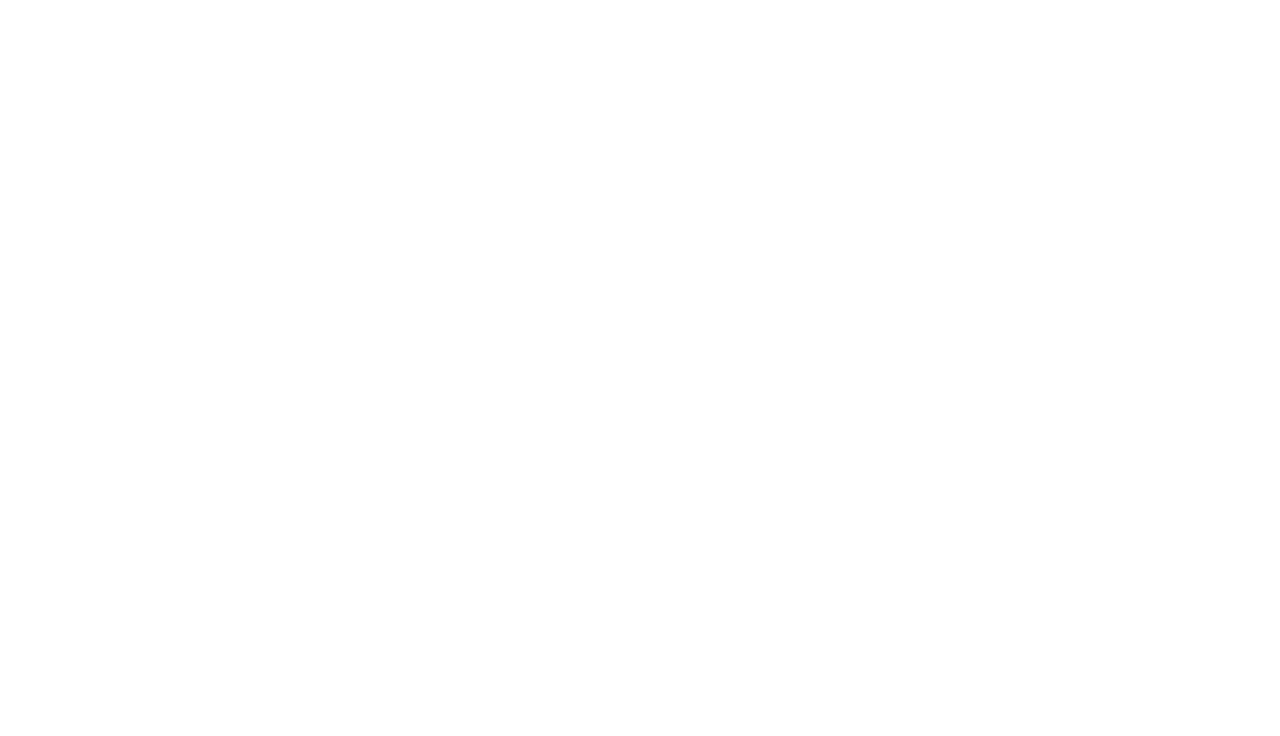
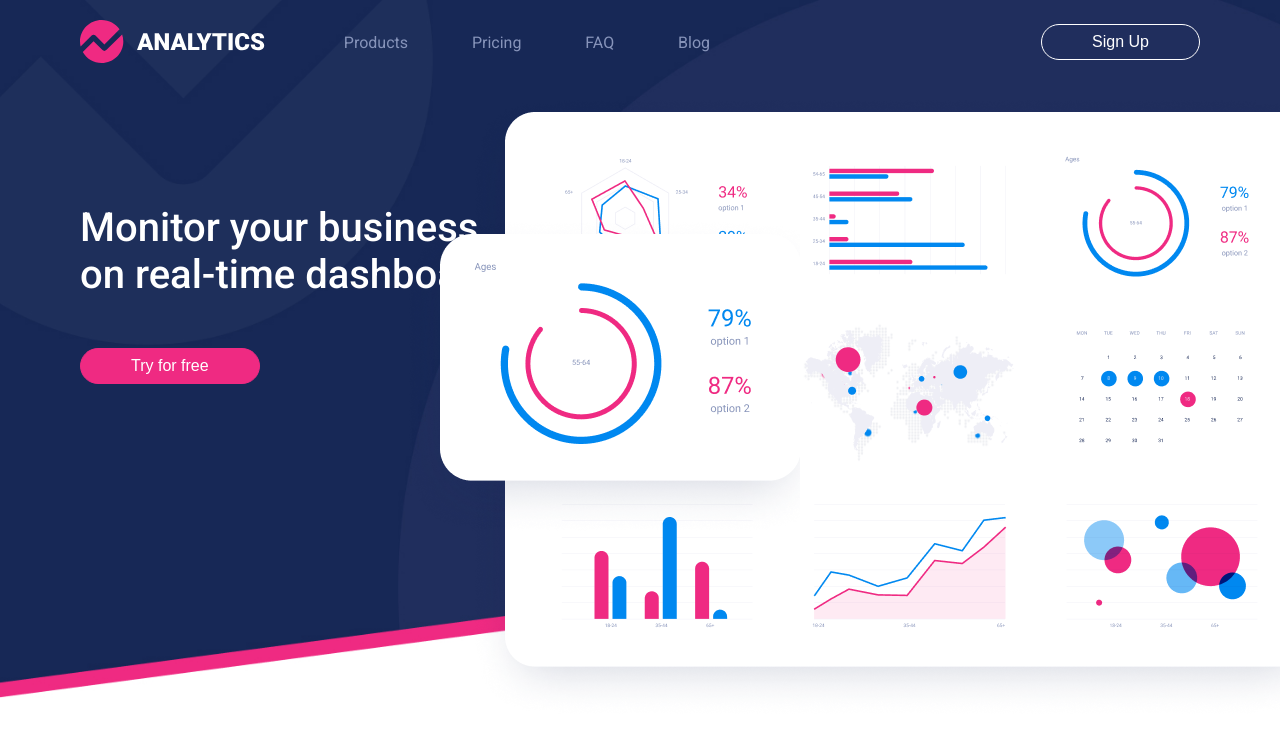
Before and after one commit to zaynlannister/analytics, a website built with Vite: page index.html in a window 1280 px wide. Built offline with nearby package versions, Linux system fonts and the light colour scheme.

Commit message:
finish header

```diff
--- a/index.html
+++ b/index.html
@@ -7,6 +7,28 @@
     <title>Analytics</title>
   </head>
   <body>
+    <div class="header">
+      <div class="container">
+        <div class="header__nav">
+          <div class="header__nav-links">
+            <div class="header__nav-logo"><img src="src/images/logo.svg"></div>
+            <a href="#">Products</a>
+            <a href="#">Pricing</a>
+            <a href="#">FAQ</a>
+            <a href="#">Blog</a>
+          </div>
+          <div class="header__nav-registration">
+            <button class="primary-button">Sign Up</button>
+          </div>
+        </div>
+        <div class="header__content">
+          <div class="header__content-text">Monitor your business on real-time dashboard</div>
+          <div class="header__content-button">
+            <button class="secondary-button">Try for free</button>
+          </div>
+        </div>
+      </div>
+    </div>
 
     <script type="module" src="/src/js/app.js"></script>
   </body>
--- a/src/scss/app.scss
+++ b/src/scss/app.scss
@@ -0,0 +1,3 @@
+@import "/src/scss/font";
+@import "/src/scss/main";
+@import "/src/scss/header";
--- /dev/null
+++ b/src/scss/font.scss
@@ -0,0 +1 @@
+@import url('https://fonts.googleapis.com/css2?family=Roboto:wght@400;500;700&display=swap');
--- /dev/null
+++ b/src/scss/header.scss
@@ -0,0 +1,66 @@
+.header {
+  background-image: url("/src/images/header-bg.jpg");
+  background-repeat: no-repeat;
+  background-size: cover;
+  padding: 20px 0 320px;
+  color: #fff;
+  background-position: bottom;
+
+  &::before {
+    position: absolute;
+    content: "";
+    background-image: url("/src/images/graph1.png");
+    background-repeat: no-repeat;
+    width: 810px;
+    height: 624px;
+    right: 0;
+    top: 95px;
+  }
+
+  &::after {
+    position: absolute;
+    content: "";
+    background-image: url("/src/images/chart2.png");
+    background-repeat: no-repeat;
+    width: 398px;
+    height: 340px;
+    right: 480px;
+    top: 215px;
+  }
+
+  &__nav {
+    display: flex;
+    justify-content: space-between;
+    align-items: center;
+
+    &-logo {
+      user-select: none;
+      height: 44px;
+
+      & img {
+        width: 200px;
+      }
+    }
+
+    &-links {
+      width: 630px;
+      display: flex;
+      justify-content: space-between;
+      align-items: center;
+    }
+  }
+
+  &__content {
+    width: 418px;
+    margin-top: 140px;
+
+    &-text {
+      font-size: 40px;
+      font-weight: 500;
+    }
+
+    &-button {
+      margin-top: 50px;
+    }
+  }
+}
--- /dev/null
+++ b/src/scss/main.scss
@@ -0,0 +1,52 @@
+body {
+  font-family: 'Roboto', Arial, sans-serif;
+  margin: 0;
+  padding: 0;
+}
+
+.container {
+  width: 1120px;
+  margin: 0 auto;
+}
+
+a {
+  color: #8794BA;
+  text-decoration: none;
+
+  &:hover {
+    color: #ffff;
+  }
+}
+
+button {
+  padding: 8px 50px;
+  border-radius: 50px;
+  font-size: 16px;
+
+  &:hover {
+    cursor: pointer;
+  }
+}
+
+.primary-button {
+  color: #fff;
+  background-color: transparent;
+  border: 1px solid #fff;
+
+  &:hover {
+    background-color: #EF2A82;
+    color: #fff;
+    border-color: #EF2A82;
+  }
+}
+
+.secondary-button {
+  background-color: #EF2A82;
+  color: #fff;
+  border: 1px solid #EF2A82;
+
+  &:hover {
+    background-color: transparent;
+    border-color: #fff;
+  }
+}
```
Also changed, not shown: src/images/chart2.png (added), src/images/graph1.jpg (deleted), src/images/graph1.png (added), src/scss/features.scss (added).
